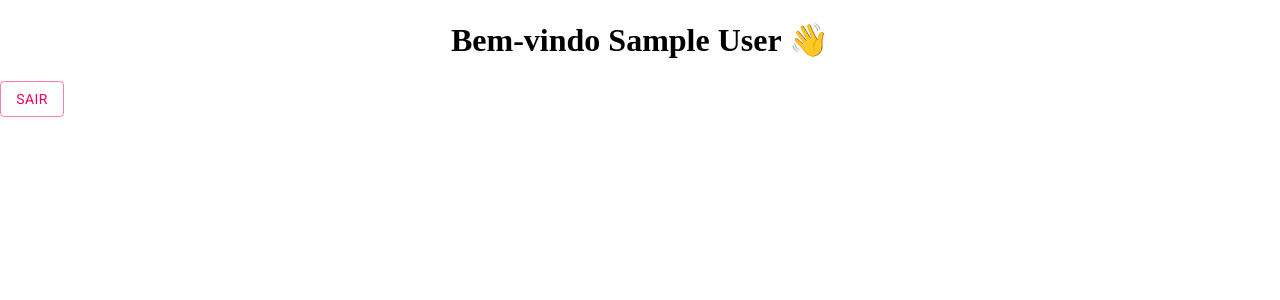
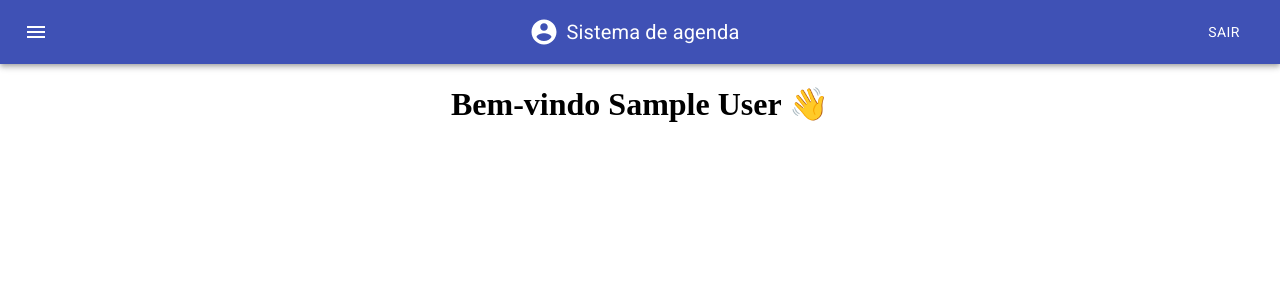
Before and after one commit to yunger7/Agenda, a React (Create React App) app in the folder v2.0 - React/: page / in a window 1280 px wide. Shown: the top 300 px of the page. Built offline with nearby package versions, Linux system fonts and the light colour scheme; no server answers; sample sign-in values are in the browser's storage.

Commit message:
Add header

```diff
--- /dev/null
+++ b/v2.0 - React/src/components/Header.jsx
@@ -0,0 +1,100 @@
+import { useContext, useState } from "react";
+import { AuthContext } from "../contexts/AuthContext";
+
+// MUI
+import {
+	AppBar,
+	Toolbar,
+	Typography,
+	makeStyles,
+	Button,
+	Drawer,
+	IconButton,
+	List,
+	ListItem,
+	ListItemIcon,
+	ListItemText,
+} from "@material-ui/core";
+import {
+  Menu,
+  AccountCircle,
+  Home,
+  People,
+  AccountBox,
+  Delete,
+} from "@material-ui/icons";
+
+const useStyles = makeStyles((theme) => ({
+	root: {
+		flexGrow: 1,
+	},
+	menuButton: {
+		marginRight: theme.spacing(2),
+	},
+	accountCircle: {
+		marginRight: theme.spacing(1),
+		fontSize: 30,
+	},
+	title: {
+		display: "flex",
+		alignItems: "center",
+		justifyContent: "center",
+		flexGrow: 1,
+	},
+  list: {
+    width: 225
+  }
+}));
+
+const Header = () => {
+	const classes = useStyles();
+	const { logout } = useContext(AuthContext);
+	const [openDrawer, setOpenDrawer] = useState(false);
+
+	return (
+		<div className={classes.root}>
+			<AppBar position="sticky">
+				<Toolbar>
+					<IconButton
+						edge="start"
+						className={classes.menuButton}
+						color="inherit"
+						aria-label="menu"
+						onClick={() => setOpenDrawer(!openDrawer)}
+					>
+						<Menu />
+					</IconButton>
+					<Typography variant="h6" className={classes.title}>
+						<AccountCircle className={classes.accountCircle} />
+						Sistema de agenda
+					</Typography>
+					<Button color="inherit" onClick={logout}>
+						Sair
+					</Button>
+				</Toolbar>
+			</AppBar>
+			<Drawer open={openDrawer} onClose={() => setOpenDrawer(false)}>
+				<List className={classes.list}>
+					<ListItem button>
+            <ListItemIcon><Home /></ListItemIcon>
+						<ListItemText>Home</ListItemText>
+					</ListItem>
+					<ListItem button>
+            <ListItemIcon><AccountBox /></ListItemIcon>
+						<ListItemText>Usuários</ListItemText>
+					</ListItem>
+					<ListItem button>
+            <ListItemIcon><People /></ListItemIcon>
+						<ListItemText>Pessoas</ListItemText>
+					</ListItem>
+					<ListItem button>
+            <ListItemIcon><Delete /></ListItemIcon>
+						<ListItemText>Lixeira</ListItemText>
+					</ListItem>
+				</List>
+			</Drawer>
+		</div>
+	);
+};
+
+export default Header;
--- a/v2.0 - React/src/components/Home.jsx
+++ b/v2.0 - React/src/components/Home.jsx
@@ -1,15 +1,16 @@
 import { useContext } from 'react';
 import { AuthContext } from '../contexts/AuthContext';
 
-import { Button } from '@material-ui/core';
+// components
+import Header from './Header';
 
 const Home = () => {
-  const { user, logout } = useContext(AuthContext);
+  const { user } = useContext(AuthContext);
 
   return (
     <>
+      <Header />
       <h1>Bem-vindo { user.displayName } 👋</h1>
-      <Button variant="outlined" color="secondary" onClick={logout}>Sair</Button>
     </>
   );
 }
```
Also changed, not shown: v2.0 - React/src/components/Drawer.jsx (added, +16 -0 lines).
